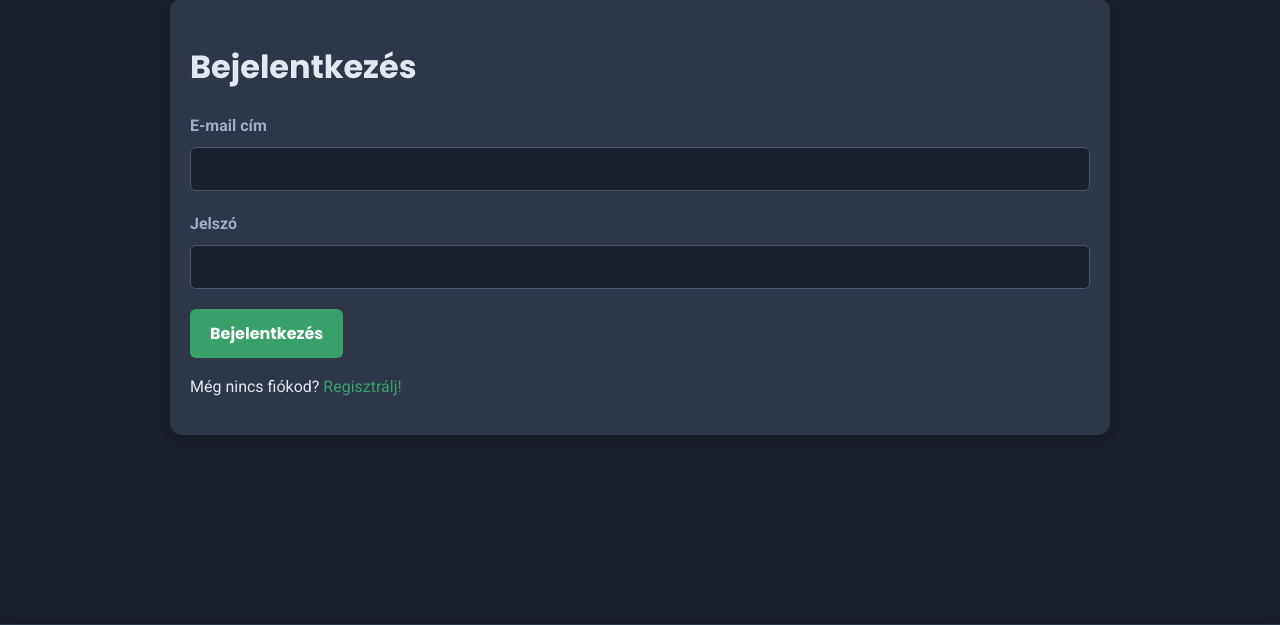
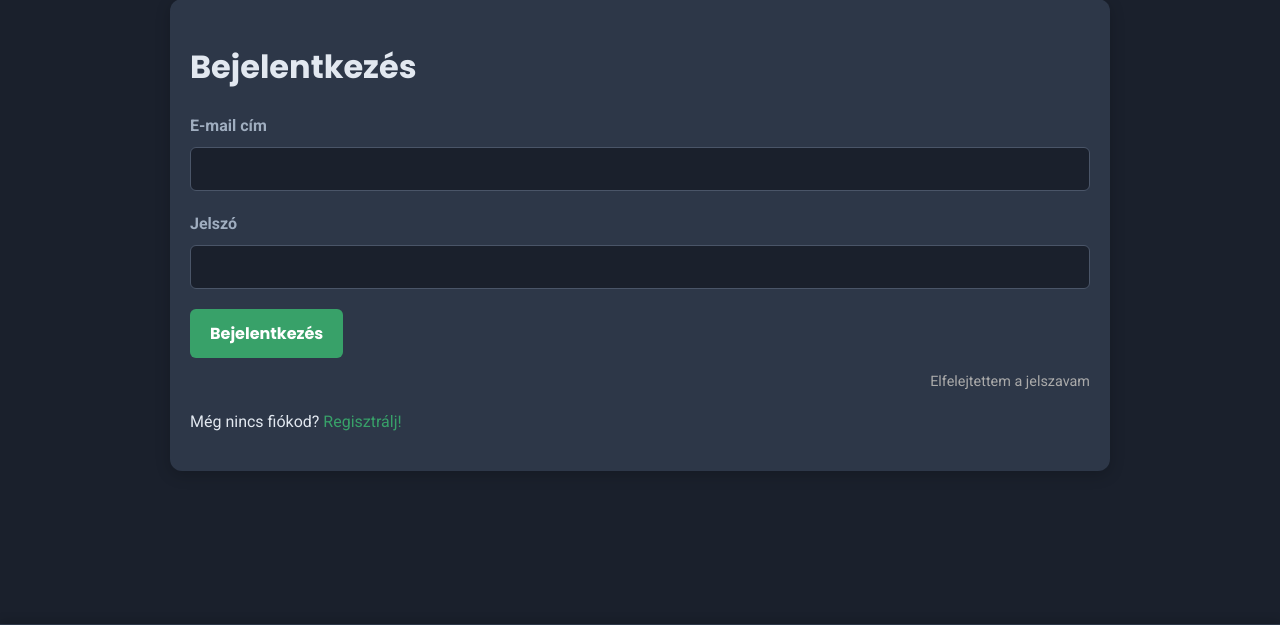
Before and after one commit to m5tibi/foci-telegram-bot, a FastAPI app: template templates/login.html in a window 1280 px wide. Shown: the part 90-715 px from the top of the page. Run offline with FastAPI, Linux system fonts and the light colour scheme; the template is opened without the code that fills it, so the values that code supplies are empty; parts of the project's set-up code (start-up, migrations or seed data) failed here and were passed over.

Commit message:
Add forgot password link to login template

```diff
--- a/templates/login.html
+++ b/templates/login.html
@@ -18,7 +18,13 @@
             <label for="password">Jelszó</label>
             <input type="password" id="password" name="password" required>
         </div>
+
         <button type="submit" class="button">Bejelentkezés</button>
+
+        <p style="text-align: right; margin-top: 10px;">
+            <a href="/forgot-password" style="font-size: 0.9em; color: #aaa;">Elfelejtettem a jelszavam</a>
+        </p>
+
     </form>
     <p>Még nincs fiókod? <a href="/register">Regisztrálj!</a></p>
 {% endblock %}
```
